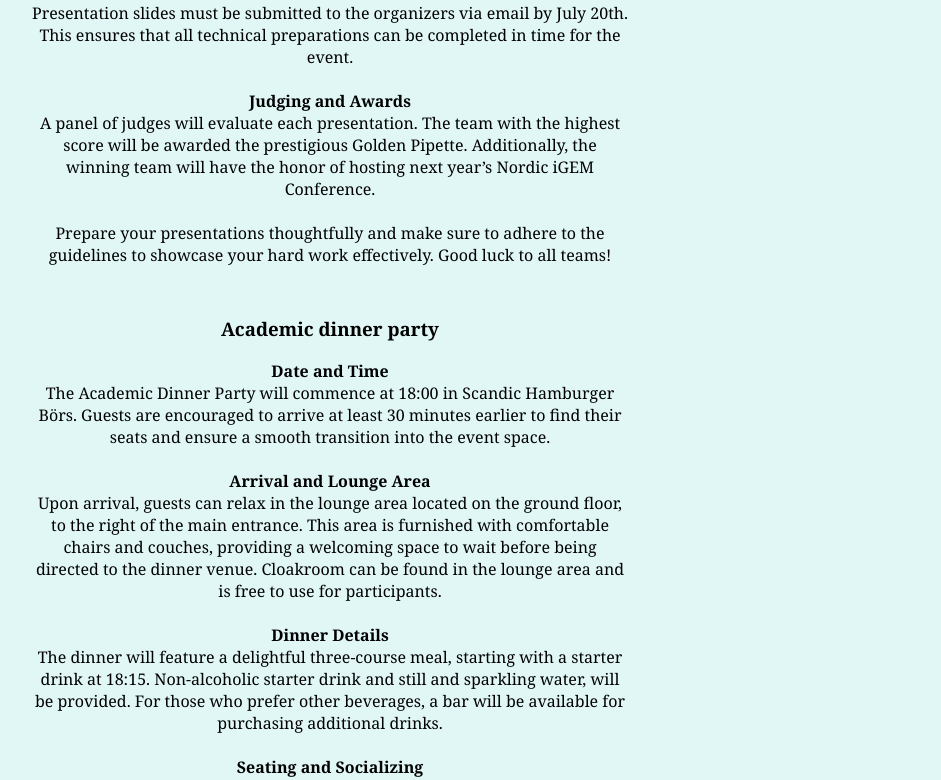
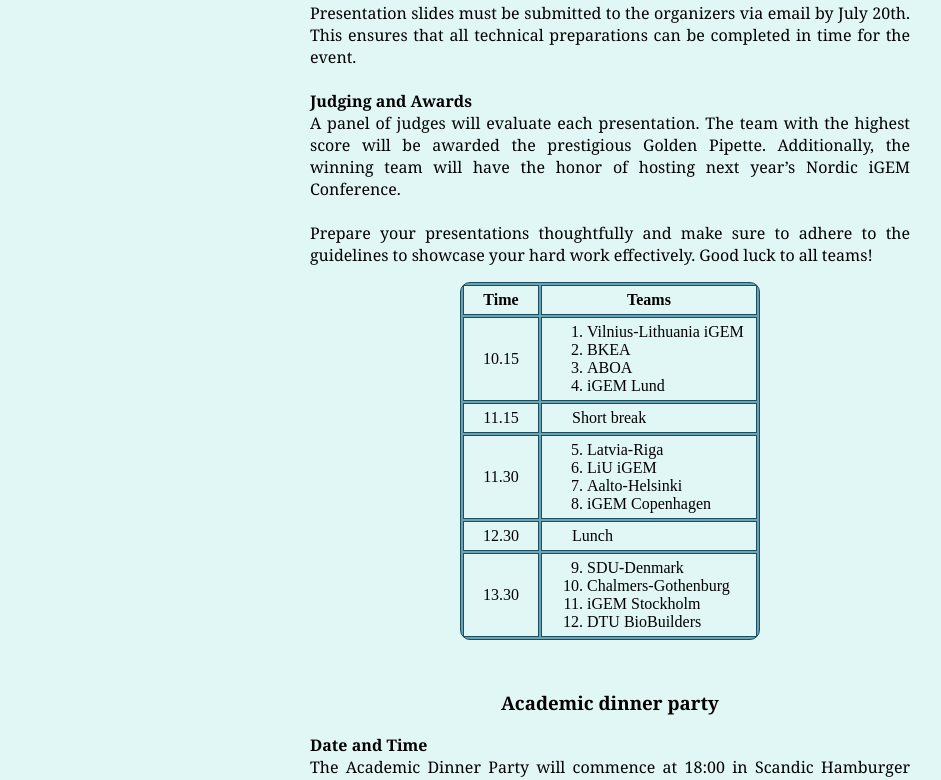
Before and after one commit to teamAboaTurku/nic-24, a Vue app: page /nic_24/conference in a window 1280 px wide. Shown: the part 1376-2156 px from the top of the page, without its empty margins (30-971 px from the left). Built offline with nearby package versions, Linux system fonts and the light colour scheme.

Commit message:
add presentation timetable

```diff
--- /dev/null
+++ b/src/components/PresentationTable.vue
@@ -0,0 +1,65 @@
+<template>
+    <table>
+        <tr>
+            <th id="time">Time</th>
+            <th>Teams</th>
+        </tr>
+        <tr>
+            <td id="time">10.15</td>
+            <td>
+                <ol>
+                    <li>Vilnius-Lithuania iGEM</li>
+                    <li>BKEA</li>
+                    <li>ABOA</li>
+                    <li>iGEM Lund</li>
+                </ol>
+            </td>
+        </tr>
+        <tr>
+            <td id="time">11.15</td>
+            <td style="padding-inline-start: 30px;">Short break</td>
+        </tr>
+        <tr>
+            <td id="time">11.30</td>
+            <td>
+                <ol start="5">
+                    <li>Latvia-Riga</li>
+                    <li>LiU iGEM</li>
+                    <li>Aalto-Helsinki</li>
+                    <li>iGEM Copenhagen</li>
+                </ol>
+            </td>
+        </tr>
+        <tr>
+            <td id="time">12.30</td>
+            <td style="padding-inline-start: 30px;">Lunch</td>
+        </tr>
+        <tr>
+            <td id="time">13.30</td>
+            <td>
+                <ol start="9">
+                    <li>SDU-Denmark</li>
+                    <li>Chalmers-Gothenburg</li>
+                    <li>iGEM Stockholm </li>
+                    <li>DTU BioBuilders</li>
+                </ol>
+            </td>
+        </tr>
+    </table>
+</template>
+
+<script>
+export default {
+    name: 'PresentationTable'
+}
+</script>
+
+<style scoped>
+table {
+    max-width: 300px;
+}
+
+ol {
+    margin: 0px;
+}
+</style>
--- a/src/pages/ConferencePage.vue
+++ b/src/pages/ConferencePage.vue
@@ -59,6 +59,7 @@
             Prepare your presentations thoughtfully and make sure to adhere to the guidelines to showcase your hard work
             effectively. Good luck to all teams!
         </p>
+        <PresentationTable />
 
         <h3>Academic dinner party</h3>
         <p>
@@ -107,21 +108,25 @@
 </template>
 
 <script>
+import PresentationTable from '../components/PresentationTable.vue'
+
 export default {
-    name: 'ConferencePage'
+    name: 'ConferencePage',
+    components: {
+        PresentationTable
+    }
 }
 </script>
 
 <style scoped>
 .text-box {
-    margin: 10px 50px;
-    text-align: justify;
+    margin: 10px auto 50px auto;
     min-width: 250px;
     max-width: 600px;
 }
 
-p {
-    font-size: 16px;
+.text-box p {
+    text-align: justify;
 }
 
 h3 {
```
